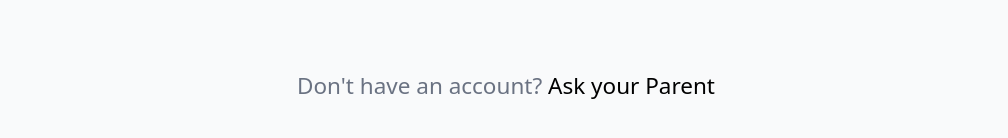
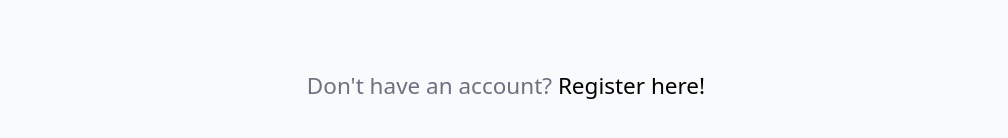
Before and after one commit to rikeshpatel19/support-tool, a React (Vite) app: page / in a window 1280 px wide. Shown: the part 406-544 px from the top of the page, without its empty margins (134-1142 px from the left). Built offline with nearby package versions, Linux system fonts and the light colour scheme; no server answers; the HTML template or start-up script is replaced by a standard one.

Commit message:
Name change
Another thing that I think people found out of place was the link saying "Ask your parent" which does make sense now that I think about it, having it more generic and clear is for the better.

```diff
--- a/src/pages/LoginPage.jsx
+++ b/src/pages/LoginPage.jsx
@@ -113,7 +113,7 @@ const LoginPage = ({ setUser }) => {
                   </div>
 
                   <p className="text-center text-gray-500 text-sm font-medium mt-6">
-                     Don't have an account? <span className="text-black cursor-pointer hover:text-blue-600 hover:underline" onClick={() => navigate('/register')}>Ask your Parent</span>
+                     Don't have an account? <span className="text-black cursor-pointer hover:text-blue-600 hover:underline" onClick={() => navigate('/register')}>Register here!</span>
                   </p>
                </form>
             </Card>
--- a/src/pages/StartPage.jsx
+++ b/src/pages/StartPage.jsx
@@ -9,7 +9,7 @@ const StartPage = () => {
             <h1 className='text-5xl mb-20'>Welcome to the 11+ Support Tool!</h1>
             <Button variant="primary" className=" text-2xl max-w-50 mb-10" onClick={() => navigate('/login')} >Login</Button>
             <p className="text-lg text-center text-gray-500 font-medium mt-6">
-                Don't have an account? <span className="text-black cursor-pointer hover:text-blue-600 hover:underline" onClick={() => navigate('/register')}>Ask your Parent</span>
+                Don't have an account? <span className="text-black cursor-pointer hover:text-blue-600 hover:underline" onClick={() => navigate('/register')}>Register here!</span>
             </p>
         </div>
     )
```
